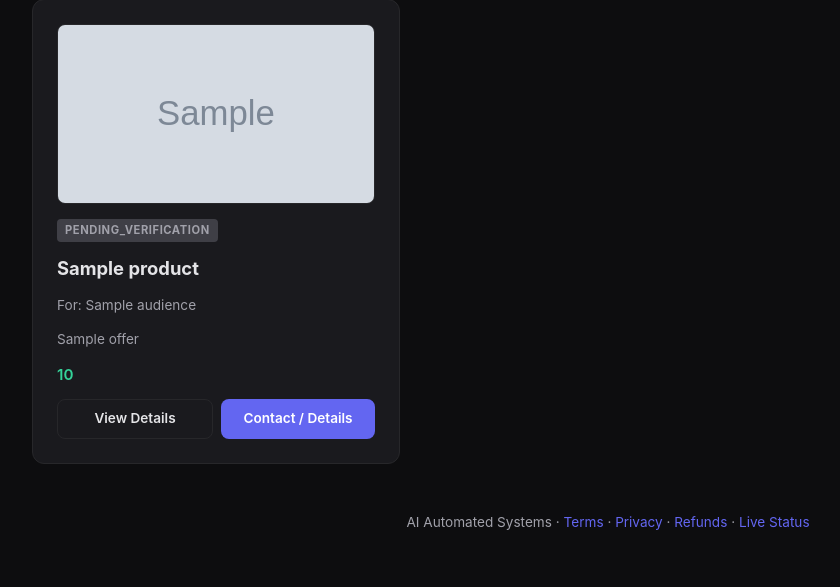
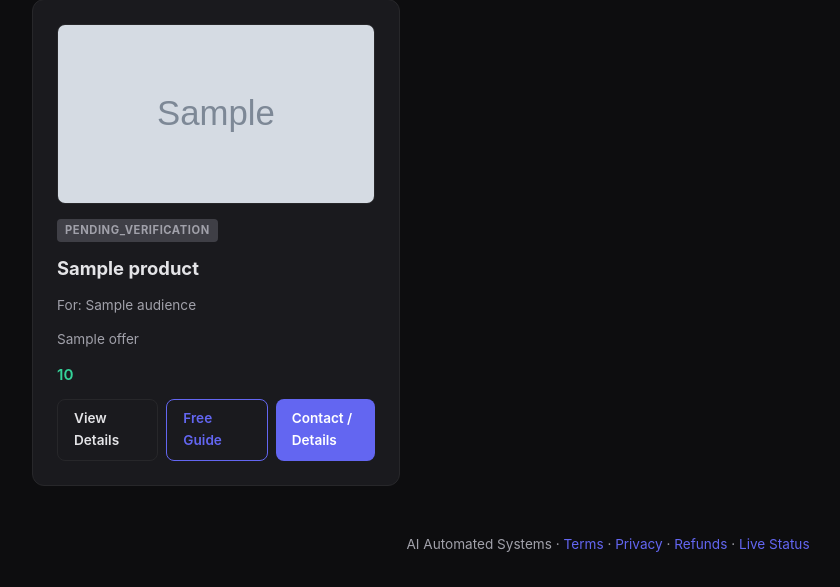
Before and after one commit to Hardonian/storefront, a Python web app: template app/templates/index.html in a window 1280 px wide. Shown: the part 705-1292 px from the top of the page, without its empty margins (32-872 px from the left). Before the commit the page ends 1235 px from the top, so only its background shows below. Run offline with Jinja, Linux system fonts and the light colour scheme; the template is opened without the code that fills it: most values are stand-ins (such as "Sample title", 1, 10 or a date in 2020); grey boxes marked "Sample" are stand-in pictures.

Commit message:
feat: add 'Free Guide' lead-magnet CTA on product cards (links to /lead?slug=)

```diff
--- a/app/templates/index.html
+++ b/app/templates/index.html
@@ -263,6 +263,7 @@
       {% if p.price %}<p class="price">{{ p.price }}</p>{% endif %}
       <div class="actions">
         <a href="/p/{{ p.slug }}" class="btn btn-secondary">View Details</a>
+        <a href="/lead?slug={{ p.slug }}" class="btn btn-secondary" style="border-color:var(--accent);color:var(--accent)">Free Guide</a>
         {% if p.status == 'ready' %}
           {% if p.checkout_url %}
           <a href="{{ p.checkout_url }}" class="btn btn-primary" target="_blank" rel="noopener" data-slug="{{ p.slug }}">{% if cta_variant == 'B' %}Get Instant Access{% else %}Buy Now{% endif %}</a>
```
